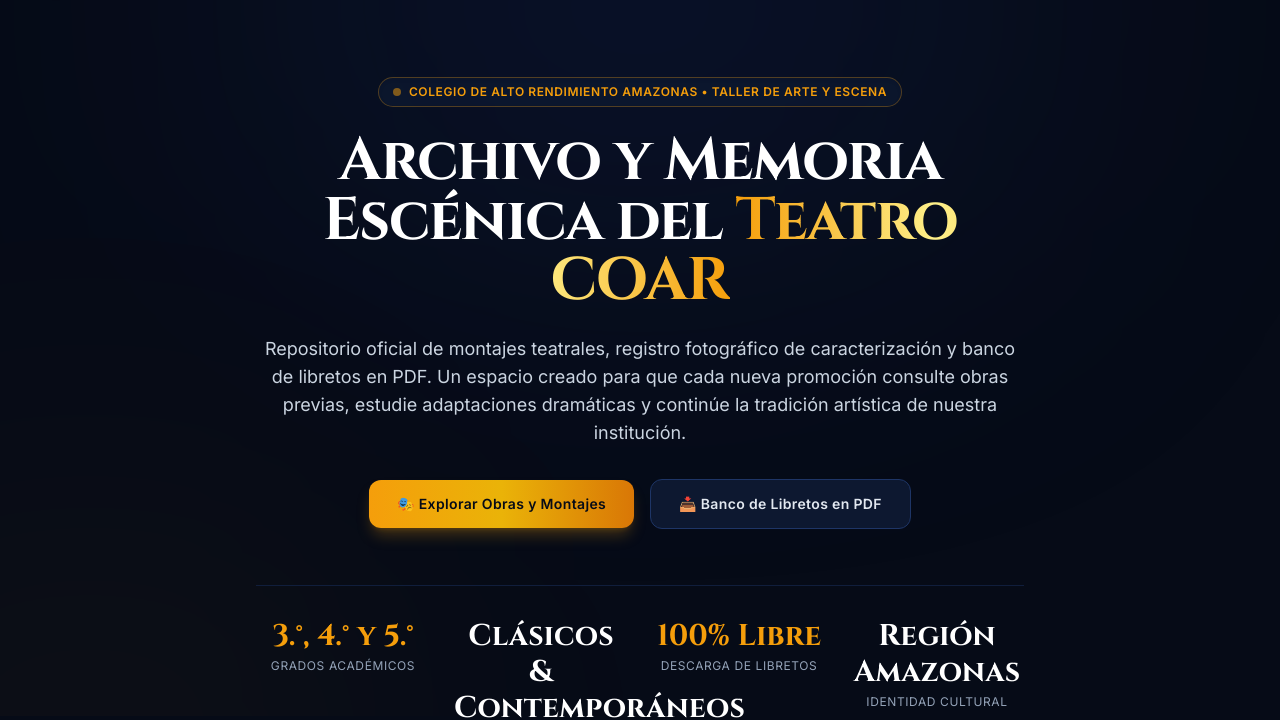
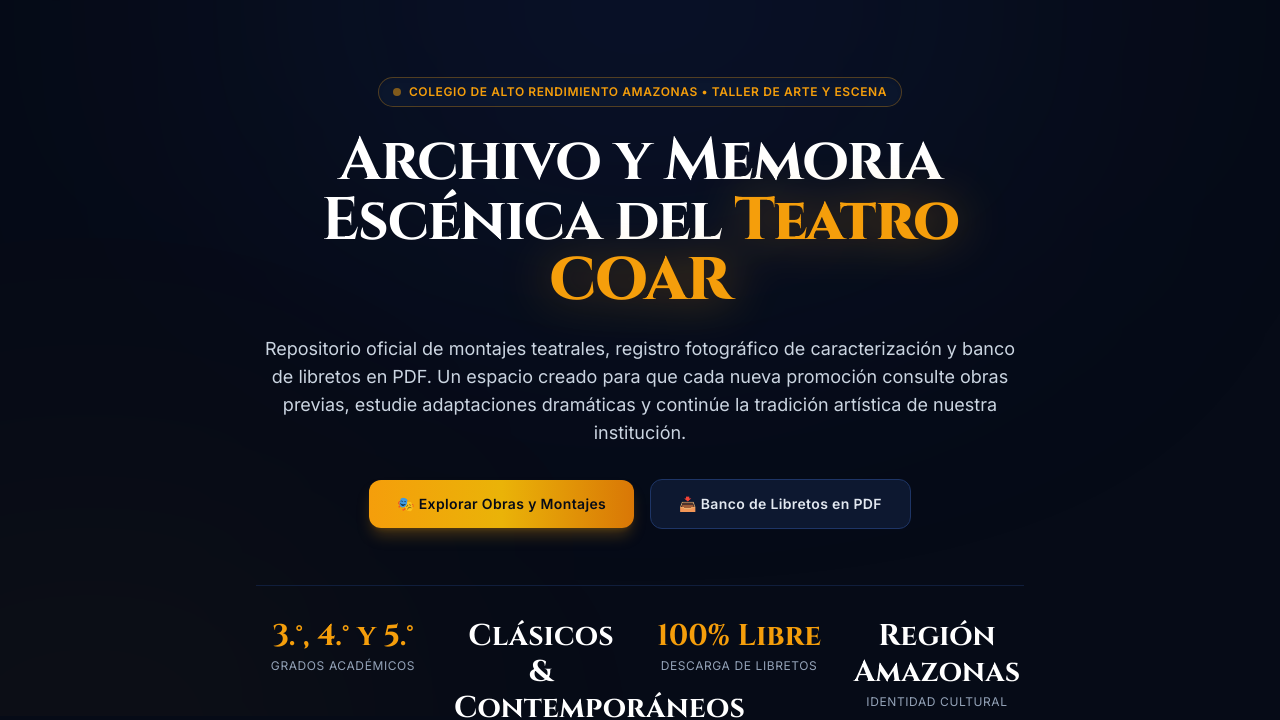
Before and after one commit to tutuhola57-source/teatro-coar-amazonas, an Astro site: page / in a window 1280 px wide. Shown: the part 84-804 px from the top of the page. Built offline with nearby package versions, Linux system fonts and the light colour scheme; Astro itself is replaced by a stand-in of ours.

Commit message:
fix: resolve logo path and enhance Teatro COAR headline visibility

```diff
--- a/astro.config.mjs
+++ b/astro.config.mjs
@@ -5,5 +5,5 @@ export default defineConfig({
   integrations: [tailwind()],
   output: 'static',
   site: 'https://tutuhola57-source.github.io',
-  base: process.env.VERCEL ? '/' : '/teatro-coar-amazonas'
+  base: process.env.VERCEL ? '/' : '/teatro-coar-amazonas/'
 });
--- a/src/components/Hero.astro
+++ b/src/components/Hero.astro
@@ -11,7 +11,7 @@
 
       <!-- Main Headline -->
       <h1 class="font-theatre text-3xl sm:text-5xl lg:text-6xl font-bold tracking-tight text-white leading-tight sm:leading-tight">
-        Archivo y Memoria Escénica del <span class="text-transparent bg-clip-text bg-gradient-to-r from-theatre-gold via-yellow-200 to-theatre-gold">Teatro COAR</span>
+        Archivo y Memoria Escénica del <span class="text-theatre-gold font-extrabold drop-shadow-[0_0_25px_rgba(245,158,11,0.45)]">Teatro COAR</span>
       </h1>
 
       <!-- Description (Strictly grounded, no AI cliches) -->
```
